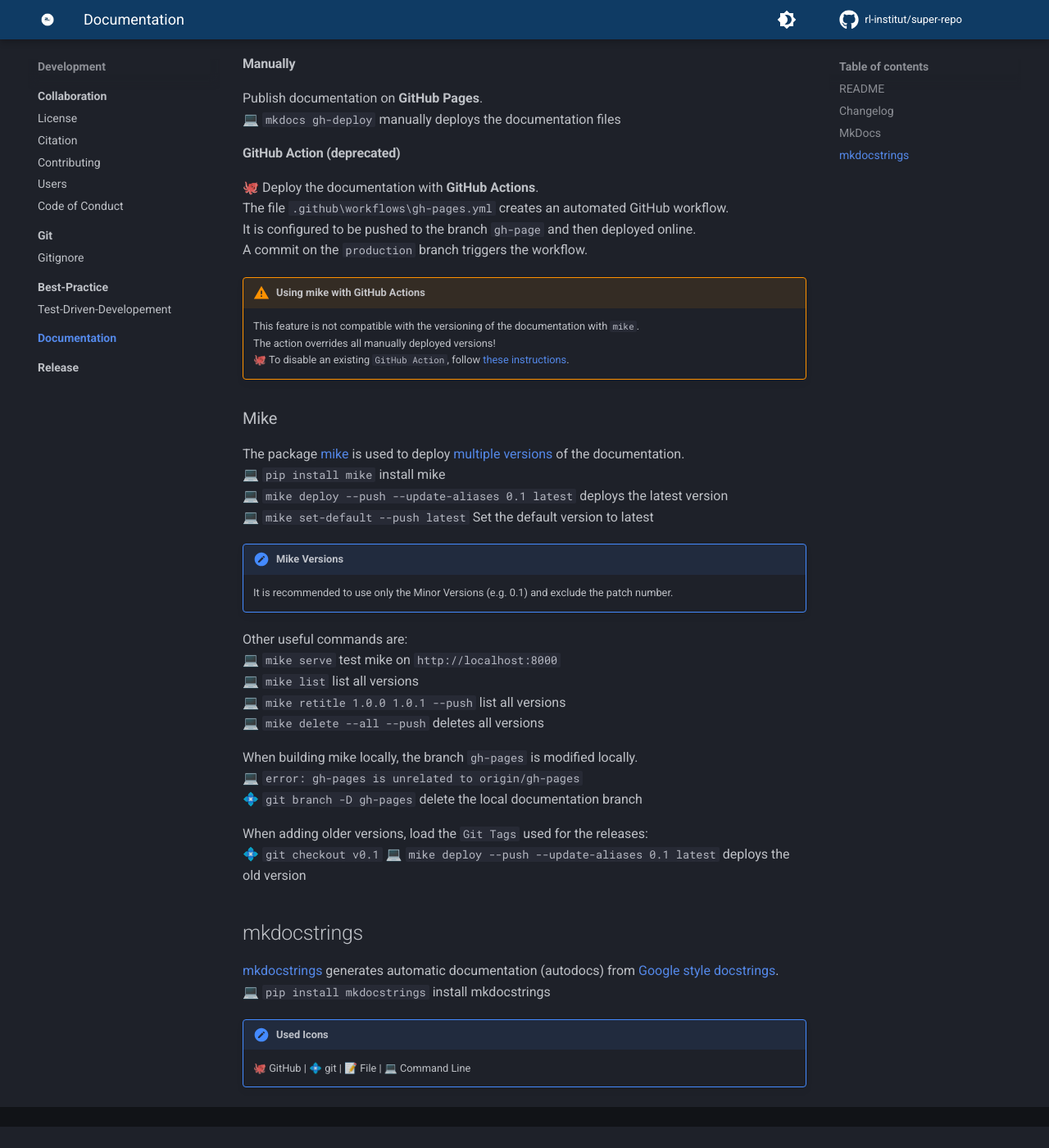
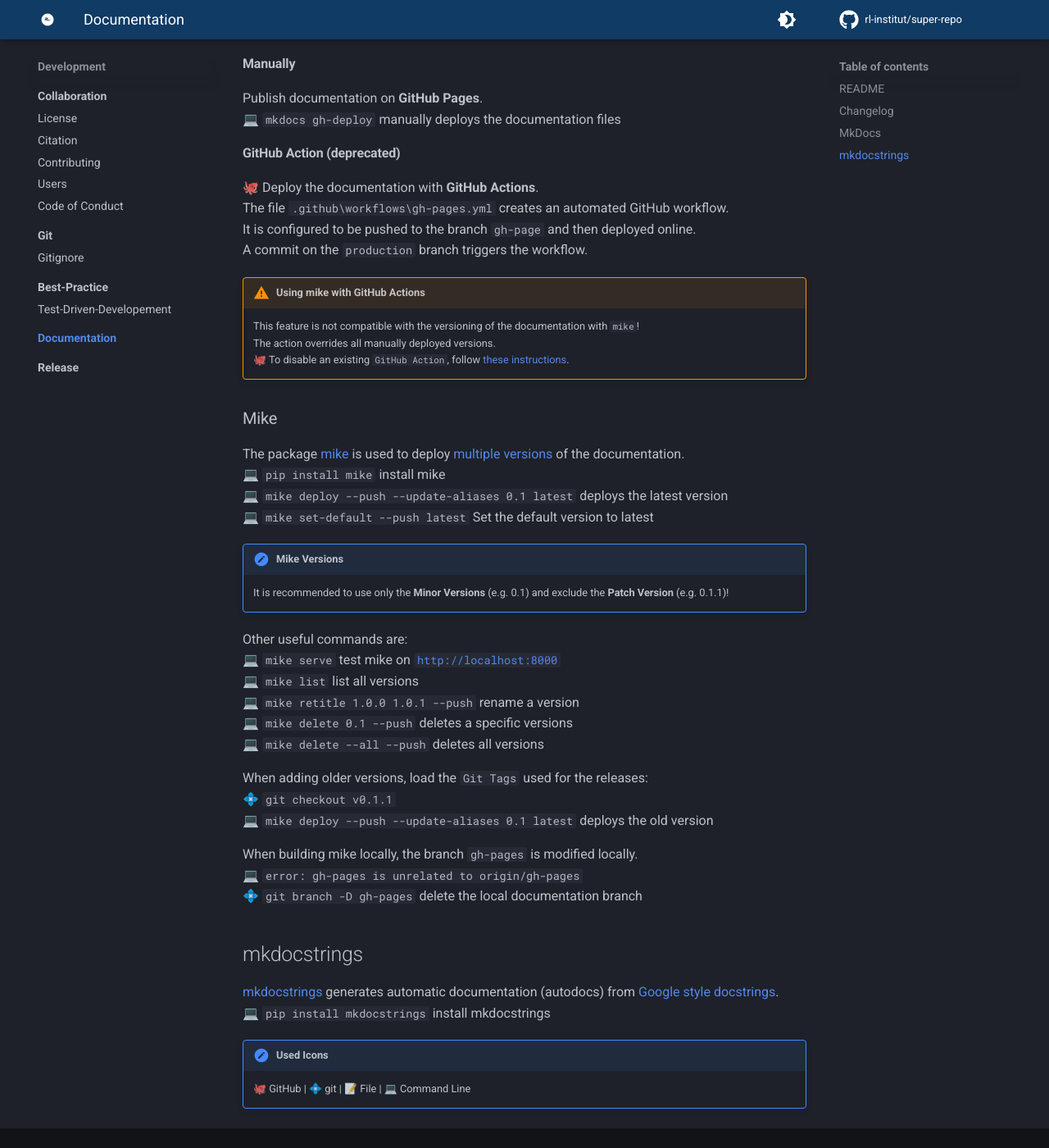
Before and after one commit to rl-institut/super-repo, an MkDocs documentation site: the page built from docs/development/documentation/index.md, in a window 1280 px wide and 1400 px high, scrolled down 954 px. Shown: the whole window at 82% size. Built offline with MkDocs 1.6.1 and Material for MkDocs 9.7.7, drawn with Linux system fonts in a browser that asks for light colours; comment, search, counter and statistics services are not loaded; the version menu is left out; before the commit the page ends 2328 px from its top, so only the background shows below that.

Commit message:
Update the documentation #36

```diff
--- a/docs/development/documentation/index.md
+++ b/docs/development/documentation/index.md
@@ -37,8 +37,8 @@
 A commit on the `production` branch triggers the workflow.
 
 !!! warning "Using mike with GitHub Actions"
-    This feature is not compatible with the versioning of the documentation with `mike`. <br>
-    The action overrides all manually deployed versions! <br>
+    This feature is not compatible with the versioning of the documentation with `mike`! <br>
+    The action overrides all manually deployed versions. <br>
     🐙 To disable an existing `GitHub Action`, follow [these instructions](https://docs.github.com/de/enterprise-cloud@latest/actions/using-workflows/disabling-and-enabling-a-workflow).
 
 ### Mike
@@ -48,21 +48,22 @@
 💻 `mike set-default --push latest` Set the default version to latest
 
 !!! note "Mike Versions"
-    It is recommended to use only the Minor Versions (e.g. 0.1) and exclude the patch number.
+    It is recommended to use only the **Minor Versions** (e.g. 0.1) and exclude the **Patch Version** (e.g. 0.1.1)!
 
 Other useful commands are: <br>
-💻 `mike serve` test mike on `http://localhost:8000` <br>
+💻 `mike serve` test mike on [`http://localhost:8000`](http://localhost:8000) <br>
 💻 `mike list` list all versions <br>
-💻 `mike retitle 1.0.0 1.0.1 --push` list all versions <br>
+💻 `mike retitle 1.0.0 1.0.1 --push` rename a version <br>
+💻 `mike delete 0.1 --push` deletes a specific versions <br>
 💻 `mike delete --all --push` deletes all versions
+
+When adding older versions, load the `Git Tags` used for the releases: <br>
+💠 `git checkout v0.1.1` <br>
+💻 `mike deploy --push --update-aliases 0.1 latest` deploys the old version
 
 When building mike locally, the branch `gh-pages` is modified locally. <br>
 💻 `error: gh-pages is unrelated to origin/gh-pages` <br>
 💠 `git branch -D gh-pages` delete the local documentation branch
-
-When adding older versions, load the `Git Tags` used for the releases: <br>
-💠 `git checkout v0.1`
-💻 `mike deploy --push --update-aliases 0.1 latest` deploys the old version <br>
 
 ## mkdocstrings
 [mkdocstrings](https://mkdocstrings.github.io/) generates automatic
```
